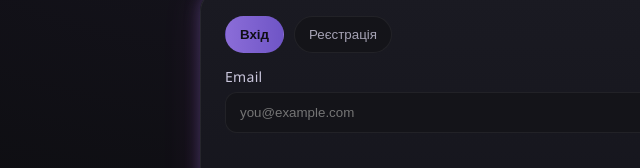
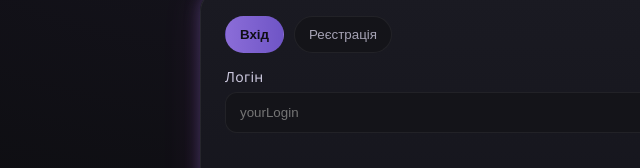
Before and after one commit to SviatSB/Manga4U-Front-end, a plain HTML site: page Manga4U/Manga4U/auth.html in a window 1280 px wide. Shown: the part 170-338 px from the top of the page, 0-640 px from the left. Drawn offline with Linux system fonts and the light colour scheme.

Commit message:
-replaced email with login in ui -disable login input on profile page

```diff
--- a/Manga4U/Manga4U/auth.html
+++ b/Manga4U/Manga4U/auth.html
@@ -30,8 +30,8 @@
       <!-- Вхід -->
       <form class="form form--visible" id="form-login" novalidate>
         <div class="form__group">
-          <label for="login-email" class="form__label">Email</label>
-          <input type="text" id="login-email" name="login" class="form__input" placeholder="you@example.com" required>
+          <label for="login-email" class="form__label">Логін</label>
+          <input type="text" id="login-email" name="login" class="form__input" placeholder="yourLogin" required>
           <p class="form__error" data-for="login-email"></p>
         </div>
 
@@ -64,8 +64,8 @@
         </div>
 
         <div class="form__group">
-          <label for="reg-login" class="form__label">Email</label>
-          <input type="text" id="reg-login" name="login" class="form__input" placeholder="you@example.com" required>
+          <label for="reg-login" class="form__label">Логін</label>
+          <input type="text" id="reg-login" name="login" class="form__input" placeholder="yourLogin" required>
           <p class="form__error" data-for="reg-login"></p>
         </div>
 
```
Also changed, not shown: Manga4U/Manga4U/admin-users.html (+2 -2 lines), Manga4U/Manga4U/profile.html (+2 -2 lines).
